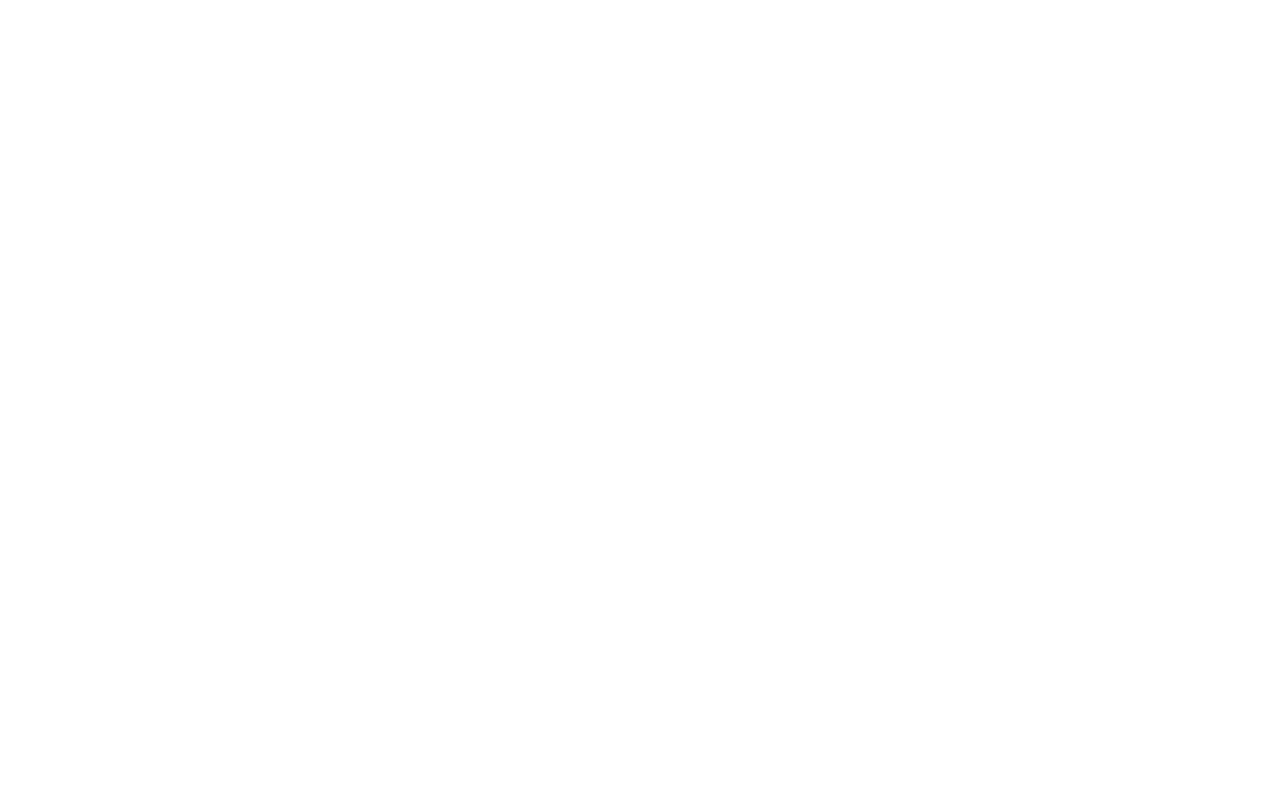
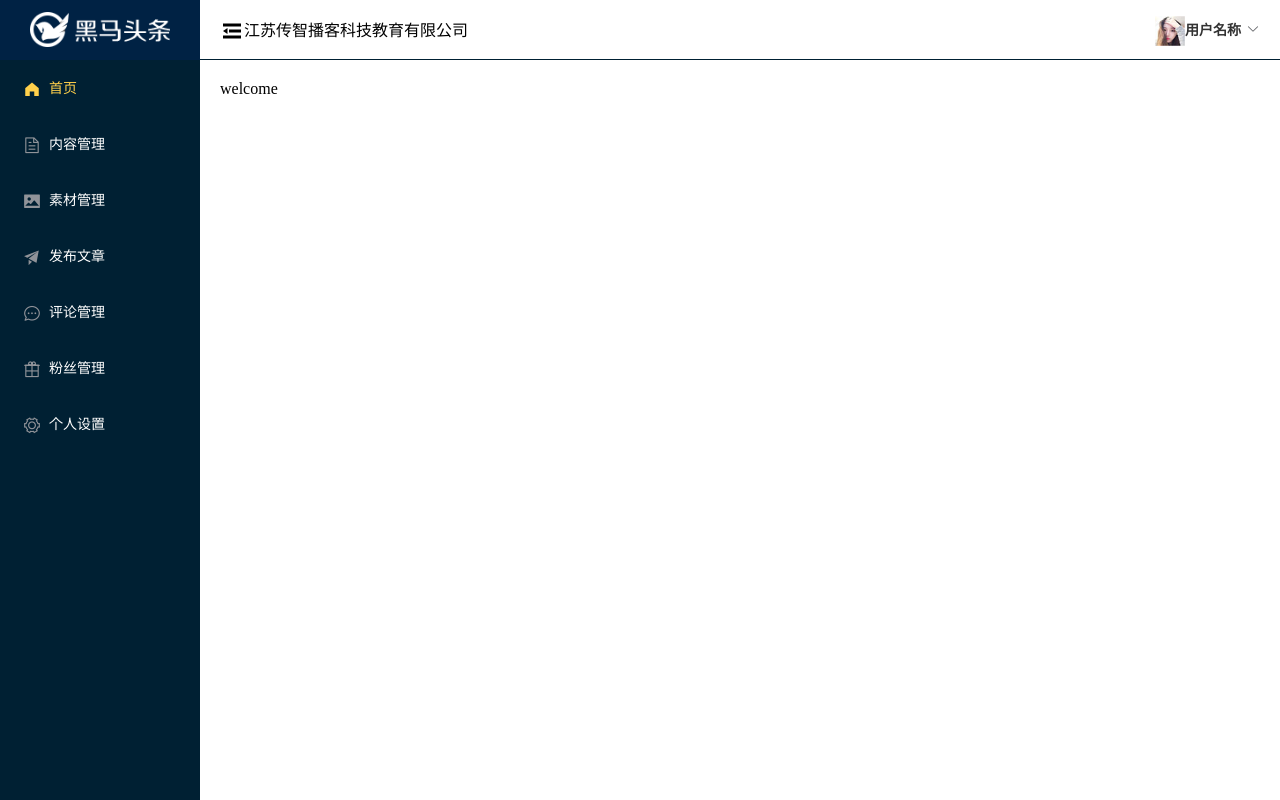
Before and after one commit to wangfeihu-web/newProject, a Vue app: page / in a window 1280 px wide. Built offline with nearby package versions, Linux system fonts and the light colour scheme.

Commit message:
欢迎界面

```diff
--- /dev/null
+++ b/src/views/home/index.vue
@@ -0,0 +1,134 @@
+<template>
+  <el-container class="my-container">
+    <el-aside :width="isCollapse?'64px':'200px'">
+      <!-- logo和导航 -->
+      <div class="loge" :class="{miniLogo:isCollapse}"></div>
+        <el-menu
+          default-active="1"
+          class="el-menu-vertical-demo"
+          background-color="#002033"
+          text-color="#fff"
+          active-text-color="#ffd04b"
+          :collapse="isCollapse"
+          :collapse-transition="false"
+        >
+          <el-menu-item index="1">
+            <i class="el-icon-s-home"></i>
+            <span slot="title">首页</span>
+          </el-menu-item>
+          <el-menu-item index="2">
+            <i class="el-icon-document"></i>
+            <span slot="title">内容管理</span>
+          </el-menu-item>
+          <el-menu-item index="3">
+            <i class="el-icon-picture"></i>
+            <span slot="title">素材管理</span>
+          </el-menu-item>
+          <el-menu-item index="4">
+            <i class="el-icon-s-promotion"></i>
+            <span slot="title">发布文章</span>
+          </el-menu-item>
+          <el-menu-item index="5">
+            <i class="el-icon-chat-dot-round"></i>
+            <span slot="title">评论管理</span>
+          </el-menu-item>
+          <el-menu-item index="6">
+            <i class="el-icon-present"></i>
+            <span slot="title">粉丝管理</span>
+          </el-menu-item>
+          <el-menu-item index="7">
+            <i class="el-icon-setting"></i>
+            <span slot="title">个人设置</span>
+          </el-menu-item>
+        </el-menu>
+    </el-aside>
+    <el-container>
+      <!-- 右侧顶部 -->
+      <el-header>
+        <span @click="toggleAside()" class="icon el-icon-s-fold"></span>
+        <span class="text">江苏传智播客科技教育有限公司</span>
+        <el-dropdown class="my-dropdown">
+          <span class="el-dropdown-link">
+            <img class="avatar" src="../../assets/images/avatar.jpg" alt />
+            <span class="name">用户名称</span>
+            <i class="el-icon-arrow-down el-icon--right"></i>
+          </span>
+          <el-dropdown-menu slot="dropdown">
+            <el-dropdown-item icon="el-icon-setting">个人设置</el-dropdown-item>
+            <el-dropdown-item icon="el-icon-unlock">退出登录</el-dropdown-item>
+          </el-dropdown-menu>
+        </el-dropdown>
+      </el-header>
+      <!-- 右侧内容 -->
+      <el-main>
+        <!-- 二级路由 -->
+        <router-view></router-view>
+      </el-main>
+    </el-container>
+  </el-container>
+</template>
+
+<script>
+export default {
+  data () {
+    return {
+      isCollapse: false
+    }
+  },
+  methods: {
+    toggleAside () {
+      this.isCollapse = !this.isCollapse
+    }
+  }
+}
+</script>
+
+<style lang="less" scoped>
+.my-container {
+  width: 100%;
+  height: 100%;
+  position: absolute;
+  left: 0;
+  top: 0;
+  .el-aside {
+    background: #002033;
+    .loge {
+      width: 100%;
+      height: 60px;
+      background: #002244 url(../../assets/images/logo_admin.png) no-repeat
+        center / 140px auto;
+    }
+    .miniLogo{
+      background-image: url(../../assets/images/logo_admin_01.png);
+      background-size: 36px auto;
+    }
+    .el-menu{
+          border-right: none;
+        }
+  }
+  .el-header {
+    border-bottom: 1px solid #002033;
+    line-height: 60px;
+    .icon {
+      font-size: 24px;
+      vertical-align: middle;
+    }
+    .text {
+      vertical-align: middle;
+    }
+    .my-dropdown {
+      float: right;
+      .avatar {
+        width: 30px;
+        height: 30px;
+        vertical-align: middle;
+      }
+      .name {
+        color: #333;
+        font-weight: bold;
+        vertical-align: middle;
+      }
+    }
+  }
+}
+</style>
--- /dev/null
+++ b/src/views/welcome/index.vue
@@ -0,0 +1,11 @@
+<template>
+    <div class="container">welcome</div>
+</template>
+
+<script>
+export default {
+}
+</script>
+
+<style lang="less" scoped>
+</style>
```
Also changed, not shown: src/router/index.js (+11 -1 lines).
